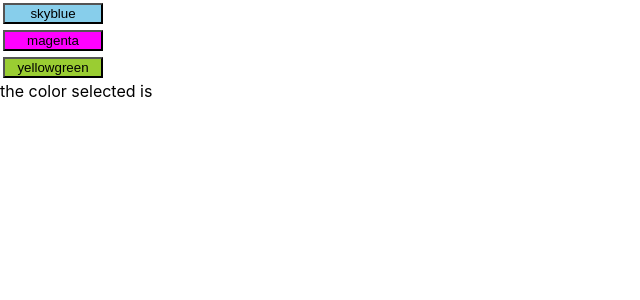
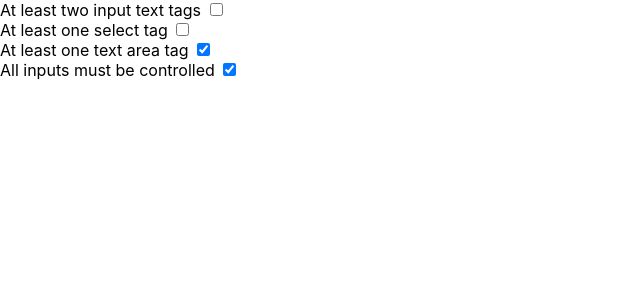
Before and after one commit to LiatPardoGrinbaum/React-exercises, a React (Create React App) app: page / in a window 1280 px wide. Shown: the top 300 px of the page, without its empty margins (0-640 px from the left). Built offline with nearby package versions, Linux system fonts and the light colour scheme.

Commit message:
upload ex11.2 solved with map-parent-child as ex11.3

```diff
--- a/src/App.js
+++ b/src/App.js
@@ -14,6 +14,7 @@ import Ex8_2_box_anim from "./components/ex8.2";
 import Ex8_3_box_change from "./components/ex8.3/ex8.3";
 import Ex9_1_spinner from "./components/ex9.1/ex9.1";
 import Ex11_1_events_child_parent from "./components/ex11.1/ex11.1";
+import Ex11_2_checkbox from "./components/ex11.2";
 
 class App extends React.Component {
   render() {
@@ -33,7 +34,8 @@ class App extends React.Component {
         {/* <Ex8_2_box_anim /> */}
         {/* <Ex8_3_box_change /> */}
         {/*  <Ex9_1_spinner /> */}
-        <Ex11_1_events_child_parent />
+        {/*  <Ex11_1_events_child_parent /> */}
+        <Ex11_2_checkbox />
       </div>
     );
   }
--- /dev/null
+++ b/src/components/ex11.2.jsx
@@ -0,0 +1,46 @@
+import React from "react";
+
+class Ex11_2_checkbox extends React.Component {
+  state = {
+    0: false,
+    1: false,
+    2: true,
+    3: true,
+  };
+
+  handleChange = (id) => {
+    this.setState((prev) => {
+      return { [id]: !prev[id] };
+    });
+  };
+
+  render() {
+    const options = ["At least two input text tags", "At least one select tag", "At least one text area tag", "All inputs must be controlled"];
+
+    return (
+      <div>
+        {options.map((text, i) => {
+          return <Checkbox onhandleChange={this.handleChange} isChecked={this.state[i]} label={text} id={i} key={i} />;
+        })}
+      </div>
+    );
+  }
+}
+
+export default Ex11_2_checkbox;
+
+const Checkbox = (props) => {
+  return (
+    <div>
+      <label>{props.label} </label>
+      <input
+        id={props.id}
+        type="checkbox"
+        checked={props.isChecked}
+        onChange={({ target }) => {
+          props.onhandleChange(target.id);
+        }}
+      />
+    </div>
+  );
+};
```
